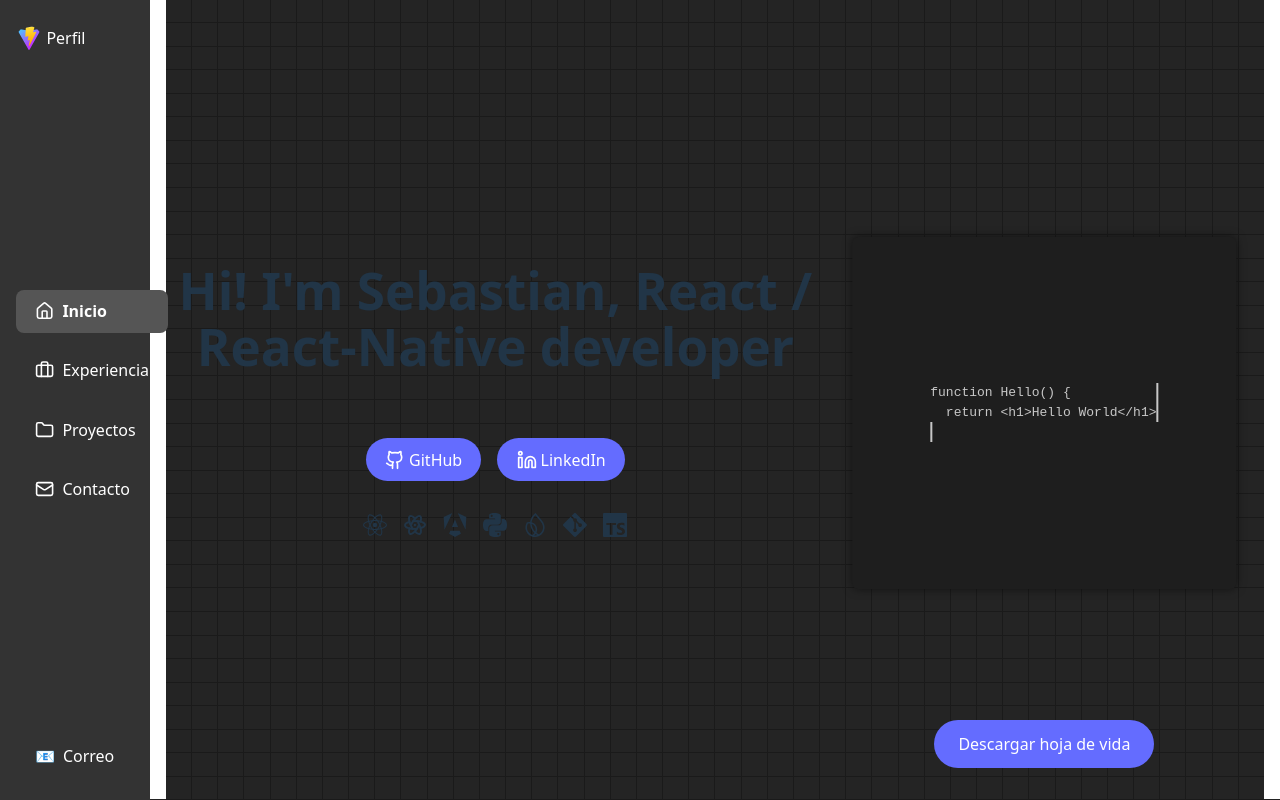
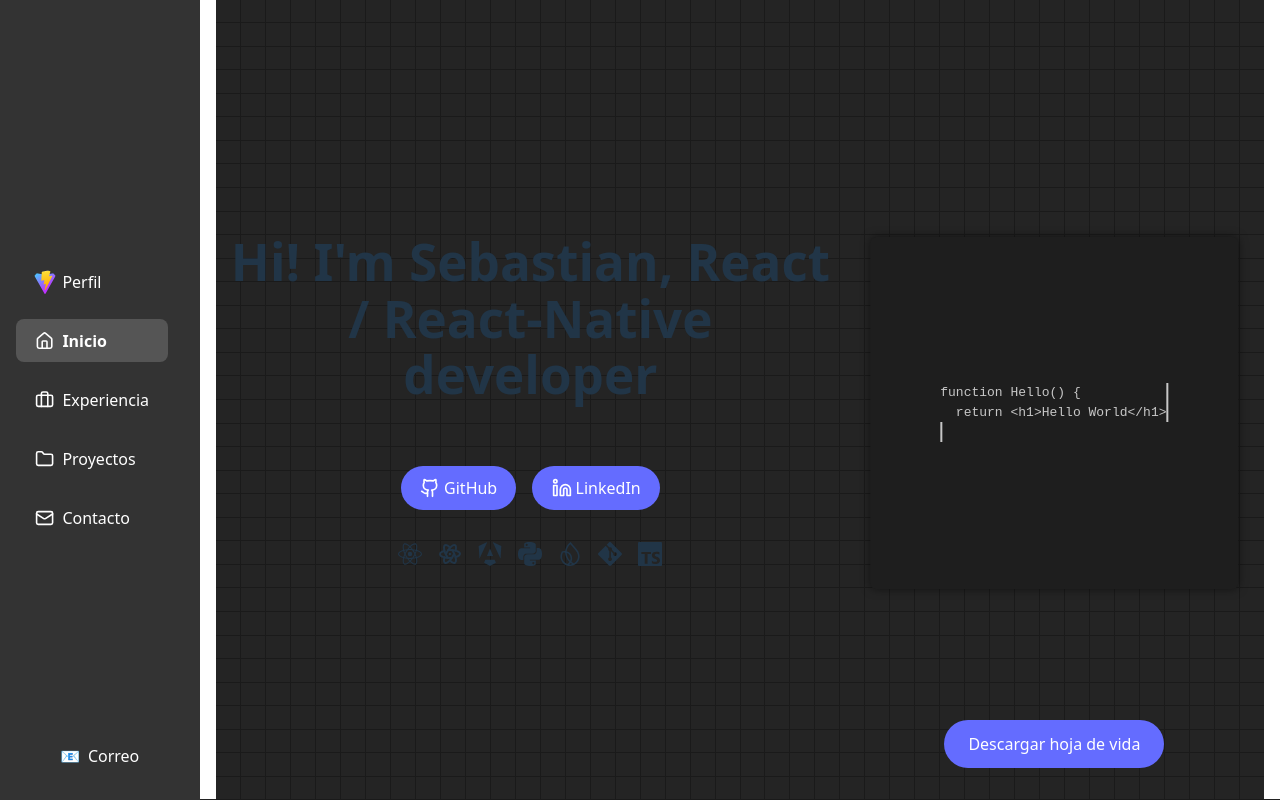
Before and after one commit to SbtnAvls/me, a React (Vite) app: page / in a window 1280 px wide. Built offline with nearby package versions, Linux system fonts and the light colour scheme.

Commit message:
Fix sidebar layout and mobile resume

```diff
--- a/src/App.css
+++ b/src/App.css
@@ -25,15 +25,6 @@
   z-index: 10;
 }
 
-.sidebar-top {
-  position: absolute;
-  top: 1rem;
-  left: 0;
-  width: 100%;
-  display: flex;
-  justify-content: center;
-  align-items: center;
-}
 
 .profile-photo {
   width: 1.5rem;
@@ -42,7 +33,7 @@
 }
 
 .sidebar:hover {
-  width: 150px;
+  width: 200px;
   align-items: flex-start;
 }
 
@@ -134,8 +125,8 @@
 }
 
 .sidebar:hover ~ .pages {
-  margin-left: 150px;
-  width: calc(100% - 150px);
+  margin-left: 200px;
+  width: calc(100% - 200px);
 }
 
 .page {
@@ -179,7 +170,6 @@
     align-items: center;
   }
 
-  .sidebar-top,
   .sidebar-bottom {
     position: static;
   }
--- a/src/App.jsx
+++ b/src/App.jsx
@@ -55,15 +55,13 @@
   return (
     <div className="app">
       <nav className="sidebar">
-        <div className="sidebar-top">
+        <div className="sidebar-menu">
           <button className="profile-button">
             <span className="icon">
               <img src="/vite.svg" alt="Perfil" className="profile-photo" />
             </span>
             <span className="label">Perfil</span>
           </button>
-        </div>
-        <div className="sidebar-menu">
           {sections.map(({ name, label, icon: Icon }, idx) => (
             <button
               key={name}
--- a/src/components/Hero.css
+++ b/src/components/Hero.css
@@ -254,6 +254,10 @@
   .hero-right {
     margin-top: 2rem;
     min-height: 380px;
+    display: flex;
+    flex-direction: column;
+    justify-content: flex-end;
+    align-items: center;
   }
 
   .tools,
```
